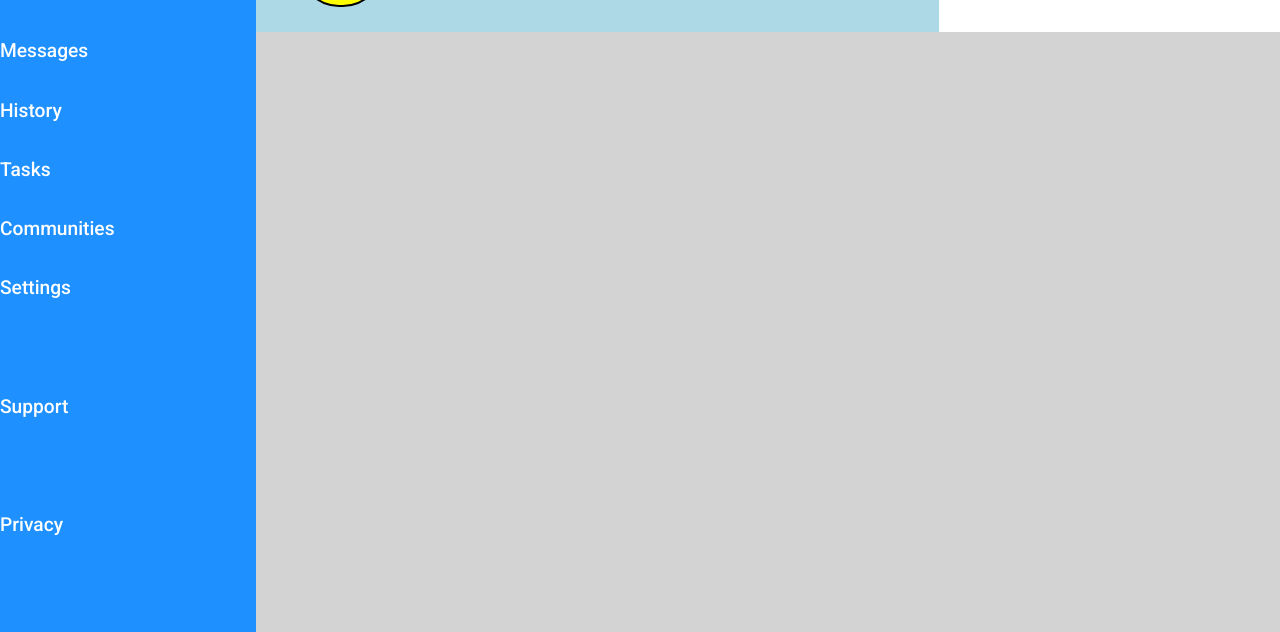
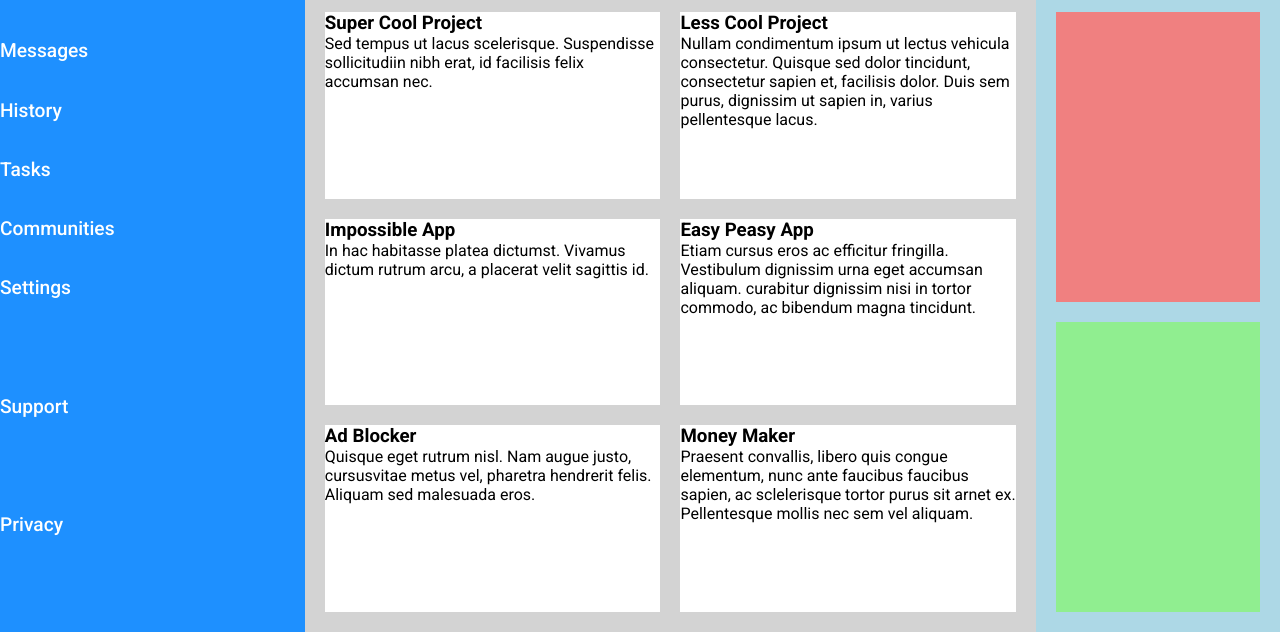
Before and after one commit to textencoder/admin-dashboard, a plain HTML site: page index.html in a window 1280 px wide. Shown: the part 168-800 px from the top of the page. Drawn offline with Linux system fonts and the light colour scheme.

Commit message:
constructed basic grid for main content

```diff
--- a/index.html
+++ b/index.html
@@ -64,7 +64,74 @@
     </header>
 
     <section class="content">
-      <div class="projects"></div>
+      <div class="projects">
+        <div class="project">
+          <h3>Super Cool Project</h3>
+          <p>Sed tempus ut lacus scelerisque.
+            Suspendisse sollicitudiin nibh erat, id
+            facilisis felix accumsan nec.
+          </p>
+          <div class="share">
+
+          </div>
+        </div>
+
+        <div class="project">
+          <h3>Less Cool Project</h3>
+          <p>Nullam condimentum ipsum ut lectus vehicula consectetur.
+            Quisque sed dolor tincidunt, consectetur sapien et,
+            facilisis dolor. Duis sem purus, dignissim ut sapien in,
+            varius pellentesque lacus.
+          </p>
+          <div class="share">
+
+          </div>
+        </div>
+
+        <div class="project">
+          <h3>Impossible App</h3>
+          <p>In hac habitasse platea dictumst. Vivamus
+            dictum rutrum arcu, a placerat velit sagittis id.
+          </p>
+          <div class="share">
+
+          </div>
+        </div>
+
+        <div class="project">
+          <h3>Easy Peasy App</h3>
+          <p>Etiam cursus eros ac efficitur fringilla.
+            Vestibulum dignissim urna eget accumsan aliquam.
+            curabitur dignissim nisi in tortor commodo, ac bibendum
+            magna tincidunt.
+          </p>
+          <div class="share">
+
+          </div>
+        </div>
+
+        <div class="project">
+          <h3>Ad Blocker</h3>
+          <p>Quisque eget rutrum nisl. Nam augue justo, cursusvitae metus vel,
+            pharetra hendrerit felis. Aliquam sed malesuada eros.
+          </p>
+          <div class="share">
+
+          </div>
+        </div>
+
+        <div class="project">
+          <h3>Money Maker</h3>
+          <p>Praesent convallis, libero quis congue elementum,
+            nunc ante faucibus faucibus sapien,
+            ac sclelerisque tortor purus sit arnet ex.
+            Pellentesque mollis nec sem vel aliquam.
+          </p>
+          <div class="share">
+
+          </div>
+        </div>
+      </div>
 
       <aside>
         <div class="announcements"></div>
--- a/styles.css
+++ b/styles.css
@@ -11,8 +11,8 @@
 body {
   height: 100vh;
   display: grid;
-  grid-template-rows: 1fr 3fr;
-  grid-template-columns: 1fr 4fr;
+  grid-template-rows: 0.75fr 3fr;
+  grid-template-columns: 1.25fr 4fr;
 }
 
 nav {
@@ -138,4 +138,34 @@ header {
 section {
   background-color: lightgray;
   grid-area: 2 / 2 / 3 / 3;
+  display: grid;
+  grid-template-columns: 3fr 1fr;
 }
+
+.projects {
+  display: grid;
+  grid-template-rows: repeat(3, 1fr);
+  grid-template-columns: repeat(2, 1fr);
+  gap: 20px;
+  padding: 20px;
+}
+
+.project {
+  background-color: white;
+}
+
+aside {
+  background-color: lightblue;
+  display: grid;
+  grid-template-rows: repeat(2, 1fr);
+  gap: 20px;
+  padding: 20px;
+}
+
+.announcements {
+  background-color: lightcoral;
+}
+
+.trending {
+  background-color: lightgreen;
+}
```
